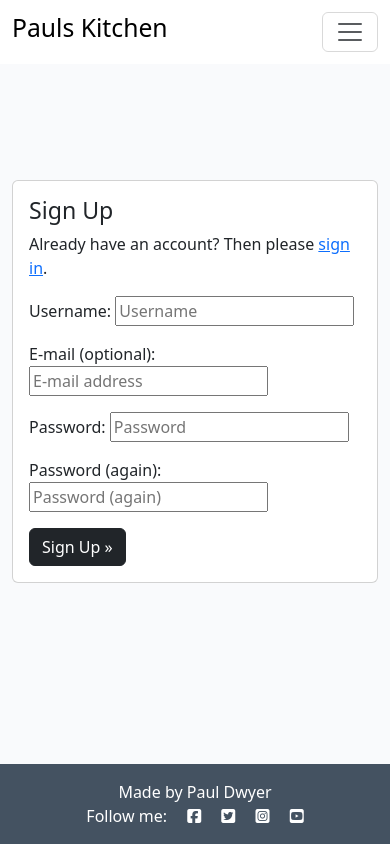
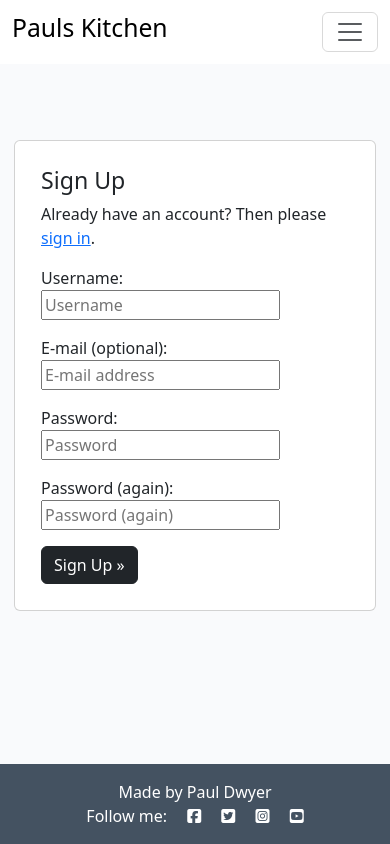
Before and after one commit to Pauldwyer/Pauls-Kitchen-pp4, a Django app: page /accounts/signup/ in a window 390 px wide. Run offline with Django 3.2, Linux system fonts and the light colour scheme; parts of the project's set-up code (start-up, migrations or seed data) failed here and were passed over; some libraries are stand-ins or nearby versions.

Commit message:
add media queries, card styles and commnets

```diff
--- a/static/css/style.css
+++ b/static/css/style.css
@@ -2,6 +2,7 @@
 
 body {
     background-color: #F9FAFC;
+    overflow-x: hidden;
 }
 
 .heavy-line {
@@ -12,6 +13,23 @@
     display: flex;
     gap: 1rem;
     margin-top: 1rem;
+}
+
+.card {
+    margin-bottom: 20px;
+    padding: 10px;
+}
+
+.card-img-top {
+    margin-bottom: 10px;
+}
+
+.row {
+    margin: 0 -10px;
+}
+
+.container {
+    margin-top: 30px;
 }
 
 /* -------- HERO IMAGE AND TEXT ---------- */
@@ -35,7 +53,7 @@
     color: white;
   }
 
-/* -------- NAV BAR ---------- */
+/* -------- Nav Bar ---------- */
 
 .brand {
     font-family: Lato, sans-serif;
@@ -44,7 +62,7 @@
     color: #4A4A4F;
 }
 
-/* -------- FOOTER ---------- */
+/* -------- Footer ---------- */
 .footer {
     color: #3a3a3a;
   }
@@ -62,10 +80,6 @@
     background-color: #F9FAFC;
 }
 
-.container {
-    margin-top: 50px;
-}
-
 .form-group {
     display: flex;
     flex-direction: column;
@@ -77,8 +91,22 @@
     text-align: center;
 }
 
+/* -------- Media Queries ---------- */
+
+@media screen and (min-width: 992px) {
+    .row {
+        margin: 0 -30px;
+    }
+}
+
 @media (max-width: 768px) {
     .col-md-8 {
       margin: 0 auto;
     }
-  }
+}
+
+@media screen and (min-width: 576px) {
+    .row {
+        margin: 0 -15px;
+    }
+}
```
